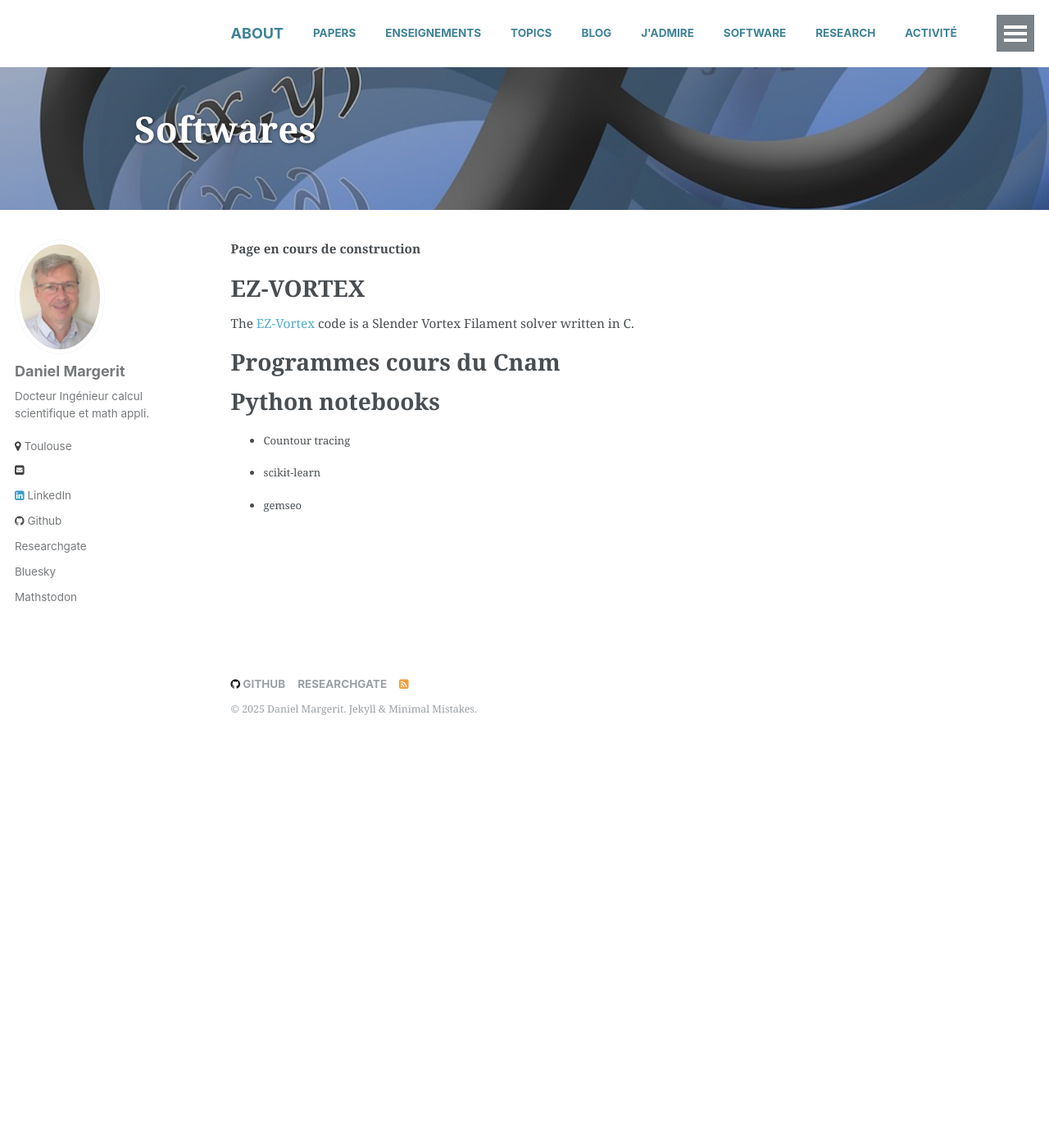
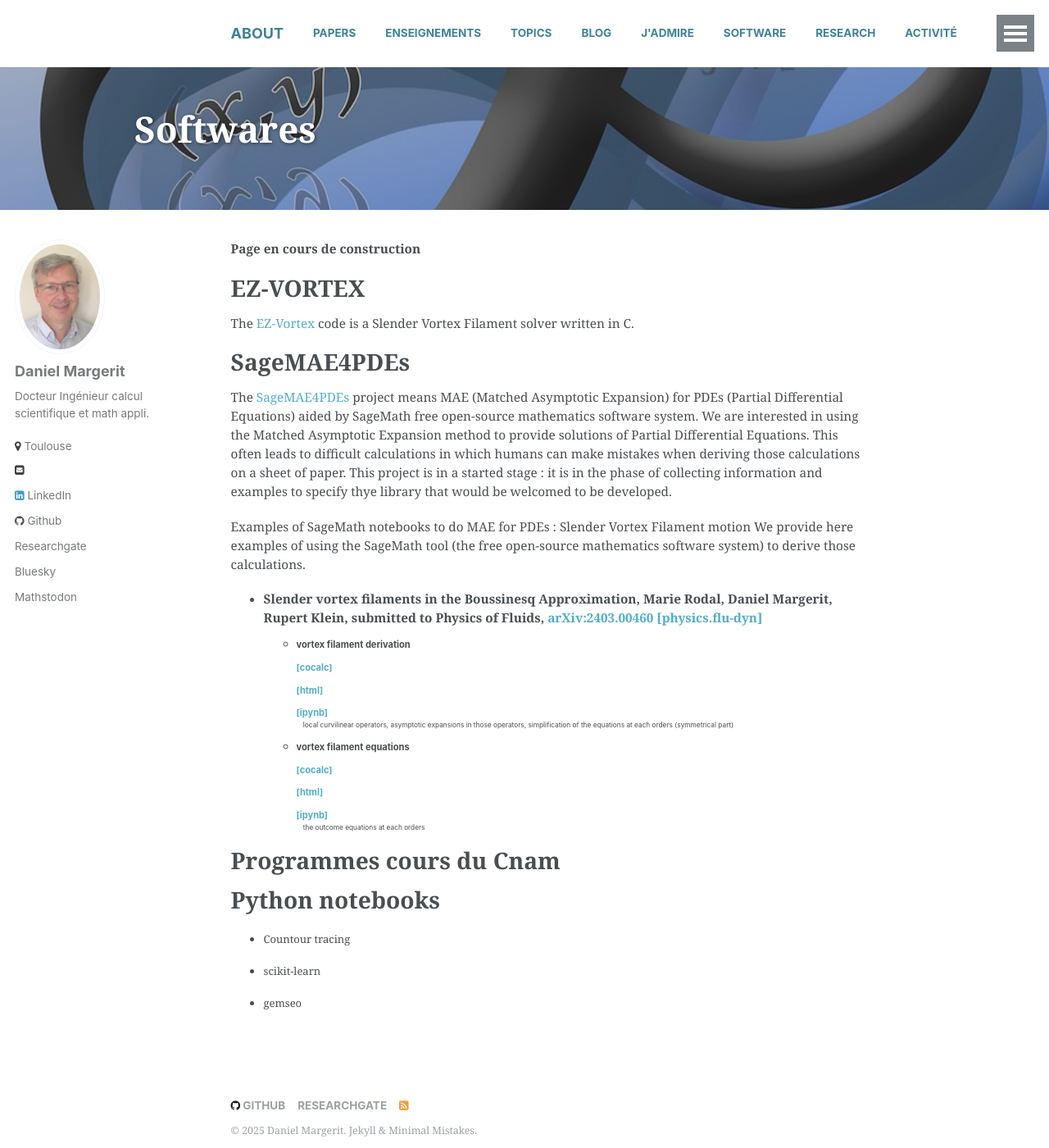
Before and after one commit to danielmargerit/danielmargerit.github.io, a Jekyll site: the page built from _pages/softwares.md, in a window 1280 px wide and 1400 px high. Shown: the whole window at 82% size. Built offline with Jekyll 4.4.1, drawn with Linux system fonts in a browser that asks for light colours.

Commit message:
Update softwares.md

```diff
--- a/_pages/softwares.md
+++ b/_pages/softwares.md
@@ -11,6 +11,25 @@ header:
 # EZ-VORTEX
 The [EZ-Vortex](https://github.com/danielmargerit/ezvortex) code is a Slender Vortex Filament solver written in C.
 
+# SageMAE4PDEs
+The [SageMAE4PDEs](https://github.com/danielmargerit/SageMAE4PDEs) project means MAE (Matched Asymptotic Expansion) for PDEs (Partial Differential Equations) aided by SageMath free open-source mathematics software system.
+We are interested in using the Matched Asymptotic Expansion method to provide solutions of Partial Differential Equations. This often leads to difficult calculations in which humans can make mistakes when deriving those calculations on a sheet of paper.
+This project is in a started stage : it is in the phase of collecting information and examples to specify thye library that would be welcomed to be developed.
+
+Examples of SageMath notebooks to do MAE for PDEs : Slender Vortex Filament motion
+We provide here examples of using the SageMath tool (the free open-source mathematics software system) to derive those calculations.
+- **Slender vortex filaments in the Boussinesq Approximation, Marie Rodal, Daniel Margerit, Rupert Klein, submitted to Physics of Fluids, [arXiv:2403.00460 [physics.flu-dyn]](https://arxiv.org/abs/2403.00460)**
+	- vortex filament derivation
+	[[cocalc]](https://cocalc.com/github/danielmargerit/SageMAE4PDEs/blob/main/Notebooks/vortex_dynamics/vortex_nb_CT.ipynb)
+	[[html]](https://github.com/danielmargerit/SageMAE4PDEs/blob/main/Notebooks/vortex_dynamics/vortex_nb_CT.html)
+	[[ipynb]](https://github.com/danielmargerit/SageMAE4PDEs/blob/main/Notebooks/vortex_dynamics/vortex_nb_CT.ipynb)
+	: local curvilinear operators, asymptotic expansions in those operators, simplification of the equations at each orders (symmetrical part)
+	- vortex filament equations
+	[[cocalc]](https://cocalc.com/github/danielmargerit/SageMAE4PDEs/blob/main/Notebooks/vortex_dynamics/vortex_nb_CT-Summary.ipynb)
+	[[html]](https://github.com/danielmargerit/SageMAE4PDEs/blob/main/Notebooks/vortex_dynamics/vortex_nb_CT-Summary.html)
+	[[ipynb]](https://github.com/danielmargerit/SageMAE4PDEs/blob/main/Notebooks/vortex_dynamics/vortex_nb_CT-Summary.ipynb)
+	: the outcome equations at each orders
+
 
 # Programmes cours du Cnam
 
```
